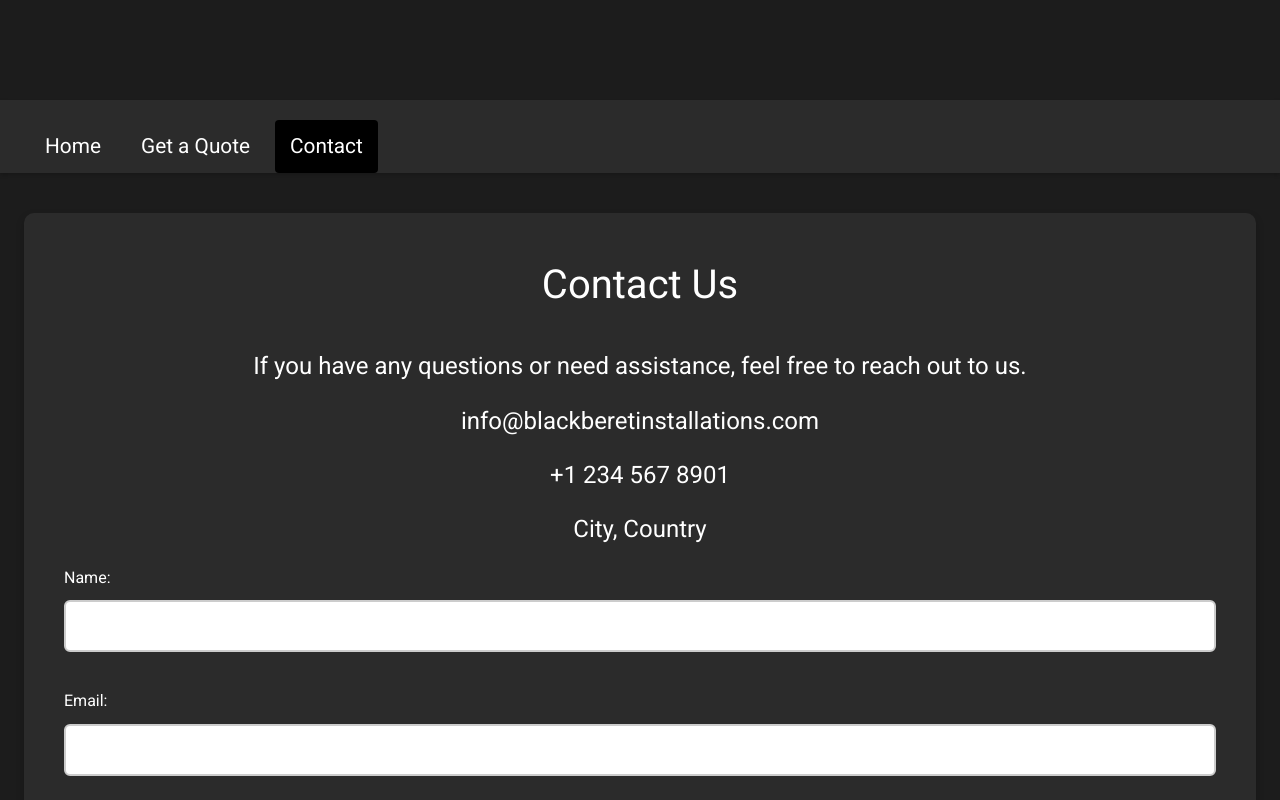
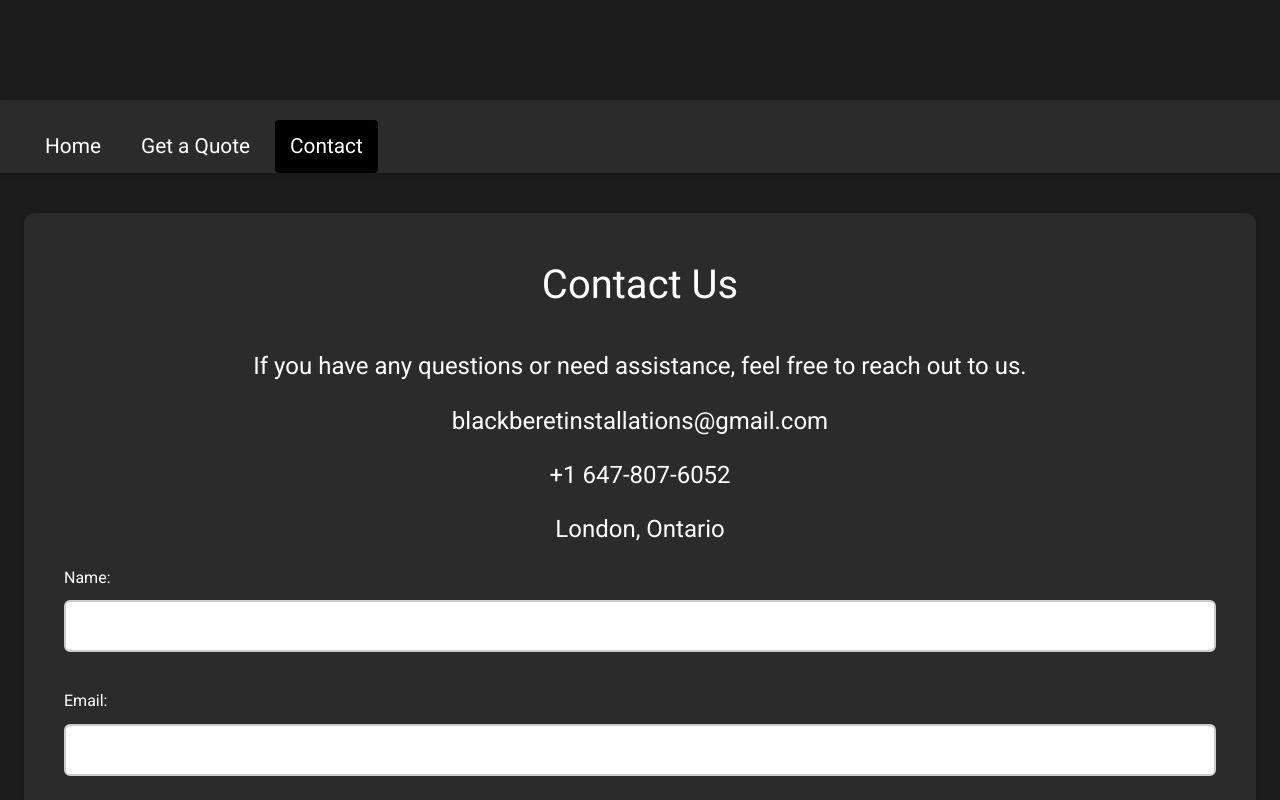
Before and after one commit to hadiahsan/Black-Beret, a React (Create React App) app: page /contact in a window 1280 px wide. Shown: the top 800 px of the page. Built offline with nearby package versions, Linux system fonts and the light colour scheme.

Commit message:
updates contact info

```diff
--- a/src/components/ContactUsPage.js
+++ b/src/components/ContactUsPage.js
@@ -8,9 +8,9 @@ function ContactUsPage() {
       <div className="contact-content">
         <div className="contact-header">
           <h2>If you have any questions or need assistance, feel free to reach out to us.</h2>
-          <p>info@blackberetinstallations.com</p>
-          <p> +1 234 567 8901</p>
-          <p>City, Country</p>
+          <p>blackberetinstallations@gmail.com</p>
+          <p>+1 647-807-6052</p>
+          <p>London, Ontario</p>
         </div>
       </div>
         <form className="contact-form" action="https://formspree.io/f/mvoeddnj" method="POST">
```
